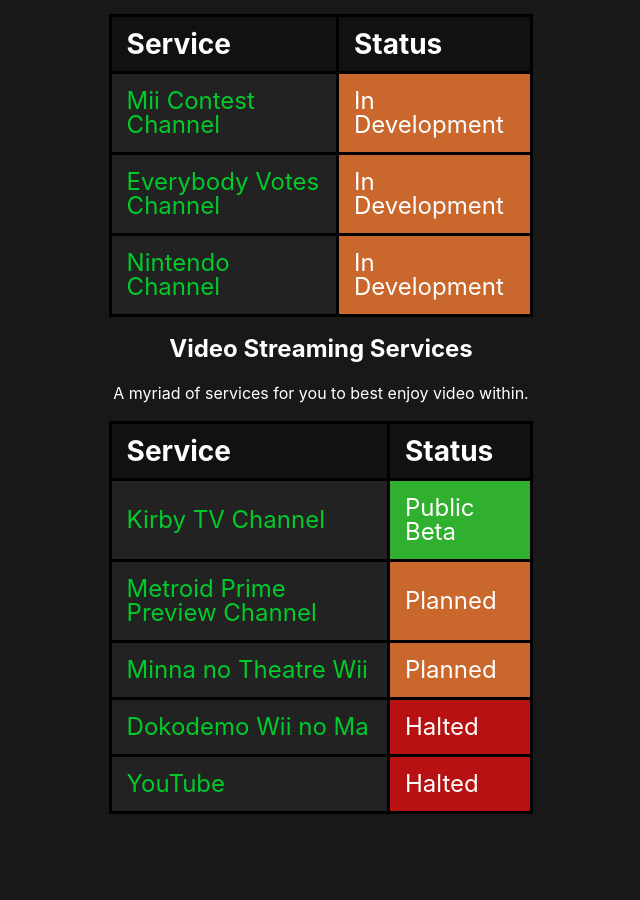
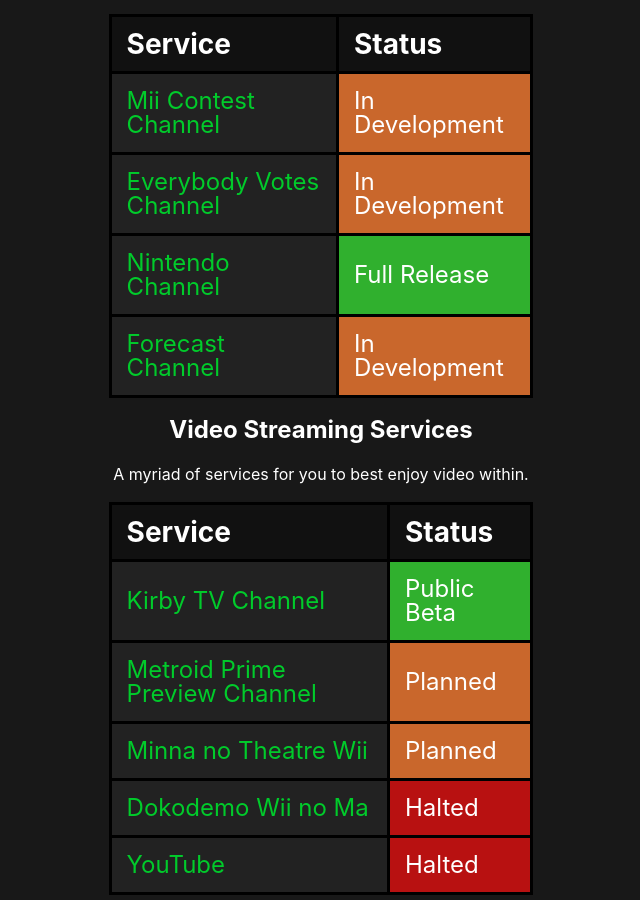
Before and after one commit to WiiLink24/WiiLink24.github.io, a Jekyll site: the page built from services.md, in a window 1280 px wide and 900 px high, scrolled down 870 px. Shown: the whole window, without its empty margins (319-959 px from the left). Built offline with Jekyll 4.4.1, drawn with Linux system fonts in a browser that asks for light colours.

Commit message:
Update services.md
Added forecast, updated nintendo

```diff
--- a/services.md
+++ b/services.md
@@ -56,6 +56,10 @@
     </tr>
     <tr>
         <td> <a href="/services/w/nintendo">Nintendo Channel</a> </td>
+        <td class="publicly-available">Full Release</td>
+    </tr>
+        <tr>
+        <td> <a href="/services/w/forecast">Forecast Channel</a> </td>
         <td class="in-development">In Development</td>
     </tr>
 </table>
```
